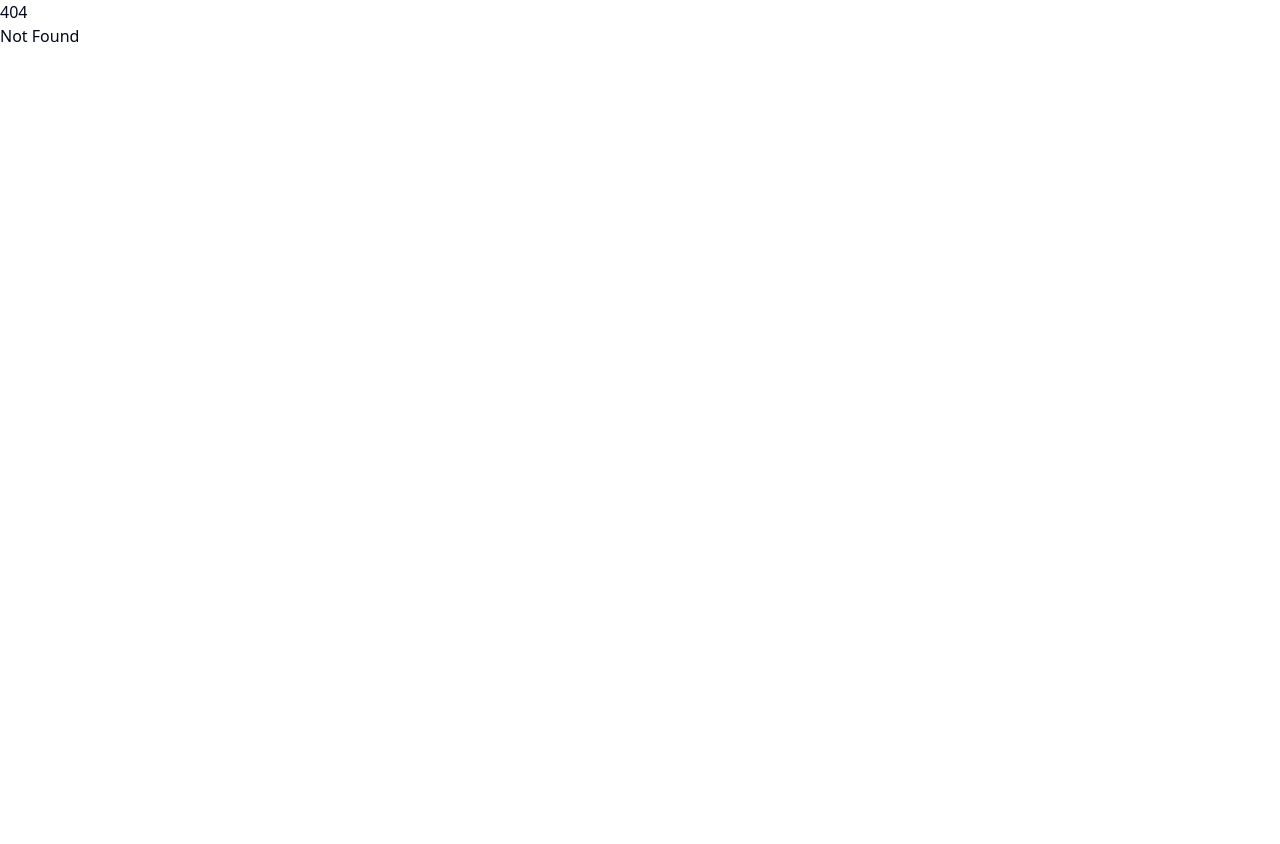
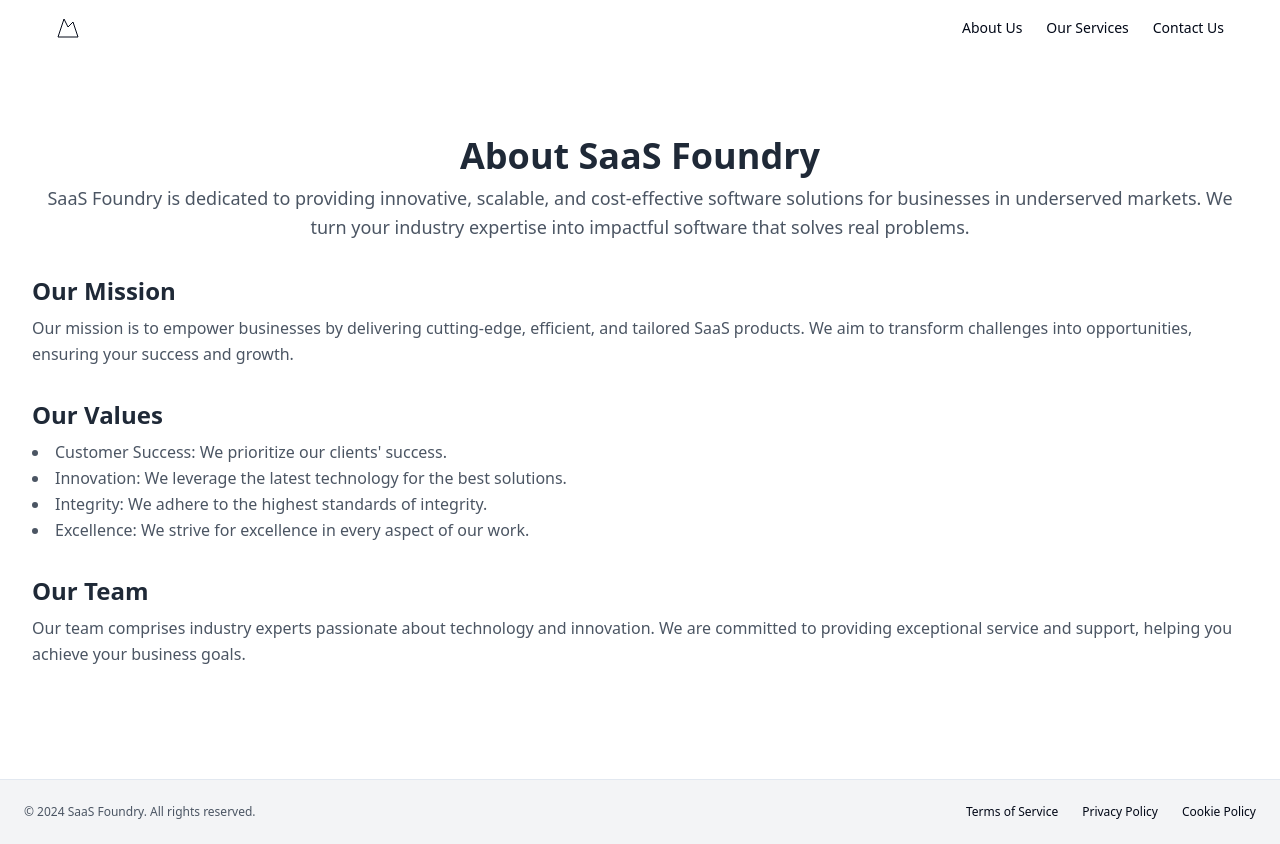
Before and after one commit to linzcrowe/saas-foundry-site, a SvelteKit app in the folder saas-foundry-website/: page /about in a window 1280 px wide. Before the commit this address had no page. Before the commit the page ends 800 px from the top, so only its background shows below. Built offline with nearby package versions, Linux system fonts and the light colour scheme.

Commit message:
add about us, and sticky headers and footers

```diff
--- a/saas-foundry-website/src/lib/components/Header.svelte
+++ b/saas-foundry-website/src/lib/components/Header.svelte
@@ -10,7 +10,7 @@
 	];
 </script>
 
-<header class="px-4 lg:px-6 h-14 flex items-center bg-gray-100">
+<header class="px-4 lg:px-6 h-14 flex items-center bg-gray-100 sticky top-0 z-50 bg-white">
 	<div class="container mx-auto flex items-center justify-between w-full">
 		<a href="/" class="flex items-center">
 			<MountainIcon className="h-6 w-6" />
--- a/saas-foundry-website/src/routes/+layout.svelte
+++ b/saas-foundry-website/src/routes/+layout.svelte
@@ -1,10 +1,34 @@
 <script>
 	import '../app.css';
 	import { injectSpeedInsights } from '@vercel/speed-insights/sveltekit';
+	import Header from '$lib/components/Header.svelte';
+	import Footer from '$lib/components/Footer.svelte';
 
 	injectSpeedInsights();
-</script>
 
-<slot></slot>
+	const headerLinks = [
+	  { href: '/about/', text: 'About Us' },
+	  { href: '/#services', text: 'Our Services' },
+	  { href: '/#contact', text: 'Contact Us' }
+	];
 
-<style></style>
+	const footerData = {
+	  copyrightYear: '2024',
+	  companyName: 'SaaS Foundry',
+	  footerLinks: [
+		{ href: '#', text: 'Terms of Service' },
+		{ href: '/privacy', text: 'Privacy Policy' },
+		{ href: '#', text: 'Cookie Policy' }
+	  ]
+	};
+  </script>
+
+  <div class="min-h-screen flex flex-col">
+	<Header navLinks={headerLinks} siteName="SaaS Foundry" />
+
+	<main class="flex-grow container mx-auto py-10 px-4">
+	  <slot></slot>
+	</main>
+
+	<Footer {...footerData} />
+  </div>
--- a/saas-foundry-website/src/routes/+page.svelte
+++ b/saas-foundry-website/src/routes/+page.svelte
@@ -1,19 +1,12 @@
 <script>
-	import Header from '$lib/components/Header.svelte';
 	import Hero from '$lib/components/Hero.svelte';
 	import Services from '$lib/components/Services.svelte';
 	import Contact from '$lib/components/Contact.svelte';
-	import Footer from '$lib/components/Footer.svelte';
 
 	import heroImage from '$lib/assets/homepage-hero-primary.jpg';
 	import servicesImage from '$lib/assets/homepage-services.jpg';
 
 	// Data for the components
-	const headerLinks = [
-		{ href: '#services', text: 'Our Services' },
-		{ href: '#contact', text: 'Contact Us' }
-	];
-
 	const heroData = {
 	  imageUrl: heroImage,
 	  headline: 'Is Your Industry Lacking the Perfect Software Solution?',
@@ -26,7 +19,7 @@
 	const servicesData = {
 	  sectionTitle: 'Simple Solutions. Measurable Results.',
 	  servicesDescription:
-			'We handle the complexities of building the SaaS product, while  you focus on what you do best – providing the industry expertise. We collaborate every step of the way, ensuring your input guides our roadmap.',
+		'We handle the complexities of building the SaaS product, while you focus on what you do best – providing the industry expertise. We collaborate every step of the way, ensuring your input guides our roadmap.',
 	  servicesImage: servicesImage,
 	  services: [
 		{
@@ -52,20 +45,8 @@
 	  placeholderText: 'Your email address',
 	  buttonText: 'Contact Us Today'
 	};
-
-	const footerData = {
-		copyrightYear: '2024',
-		companyName: 'SaaS Foundry',
-		footerLinks: [
-			{ href: '#', text: 'Terms of Service' },
-			{ href: '/privacy', text: 'Privacy Policy' },
-			{ href: '#', text: 'Cookie Policy' }
-		]
-	};
   </script>
 
-<Header navLinks={headerLinks} siteName="SaaS Foundry" />
   <Hero {...heroData} />
   <Services {...servicesData} />
   <Contact {...contactData} />
-<Footer {...footerData} />
--- /dev/null
+++ b/saas-foundry-website/src/routes/about/+page.svelte
@@ -0,0 +1,46 @@
+<script>
+  const aboutData = {
+    sectionTitle: 'About SaaS Foundry',
+    aboutDescription:
+      "SaaS Foundry is dedicated to providing innovative, scalable, and cost-effective software solutions for businesses in underserved markets. We turn your industry expertise into impactful software that solves real problems.",
+    missionTitle: 'Our Mission',
+    missionDescription:
+      "Our mission is to empower businesses by delivering cutting-edge, efficient, and tailored SaaS products. We aim to transform challenges into opportunities, ensuring your success and growth.",
+    valuesTitle: 'Our Values',
+    values: [
+      'Customer Success: We prioritize our clients\' success.',
+      'Innovation: We leverage the latest technology for the best solutions.',
+      'Integrity: We adhere to the highest standards of integrity.',
+      'Excellence: We strive for excellence in every aspect of our work.'
+    ],
+    teamTitle: 'Our Team',
+    teamDescription:
+      "Our team comprises industry experts passionate about technology and innovation. We are committed to providing exceptional service and support, helping you achieve your business goals."
+  };
+</script>
+
+<main class="flex-grow container mx-auto py-10 px-4">
+  <div class="text-center mb-8">
+    <h1 class="text-4xl font-bold text-gray-800 mb-2">{aboutData.sectionTitle}</h1>
+    <p class="text-lg text-gray-600 leading-relaxed">{aboutData.aboutDescription}</p>
+  </div>
+
+  <div class="mb-8">
+    <h2 class="text-2xl font-semibold text-gray-800 mb-2">{aboutData.missionTitle}</h2>
+    <p class="text-base text-gray-600 leading-relaxed">{aboutData.missionDescription}</p>
+  </div>
+
+  <div class="mb-8">
+    <h2 class="text-2xl font-semibold text-gray-800 mb-2">{aboutData.valuesTitle}</h2>
+    <ul class="list-disc list-inside text-base text-gray-600 leading-relaxed">
+      {#each aboutData.values as value}
+        <li>{value}</li>
+      {/each}
+    </ul>
+  </div>
+
+  <div class="mb-8">
+    <h2 class="text-2xl font-semibold text-gray-800 mb-2">{aboutData.teamTitle}</h2>
+    <p class="text-base text-gray-600 leading-relaxed">{aboutData.teamDescription}</p>
+  </div>
+</main>
```
Lines whose indentation alone changed are shown as unchanged.
